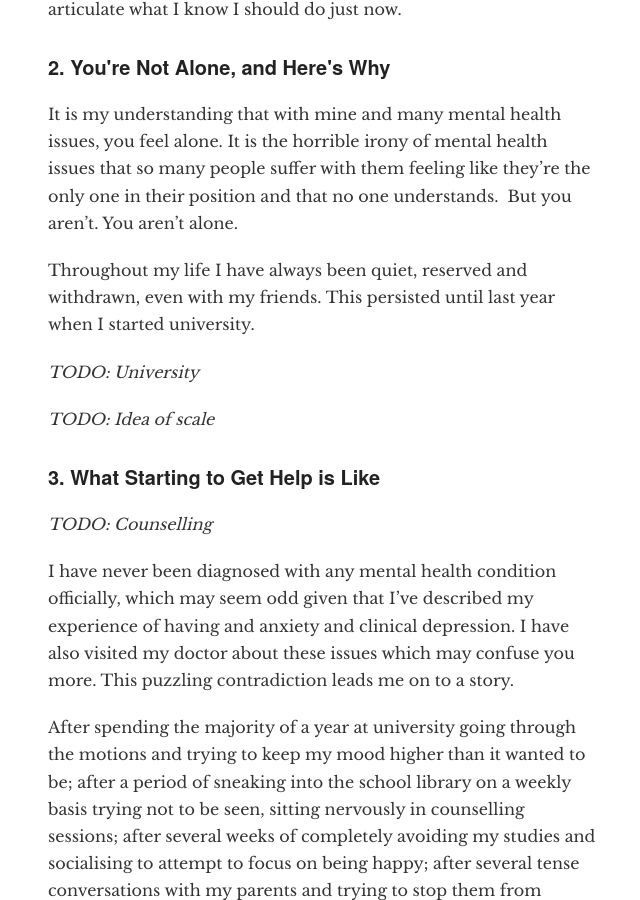
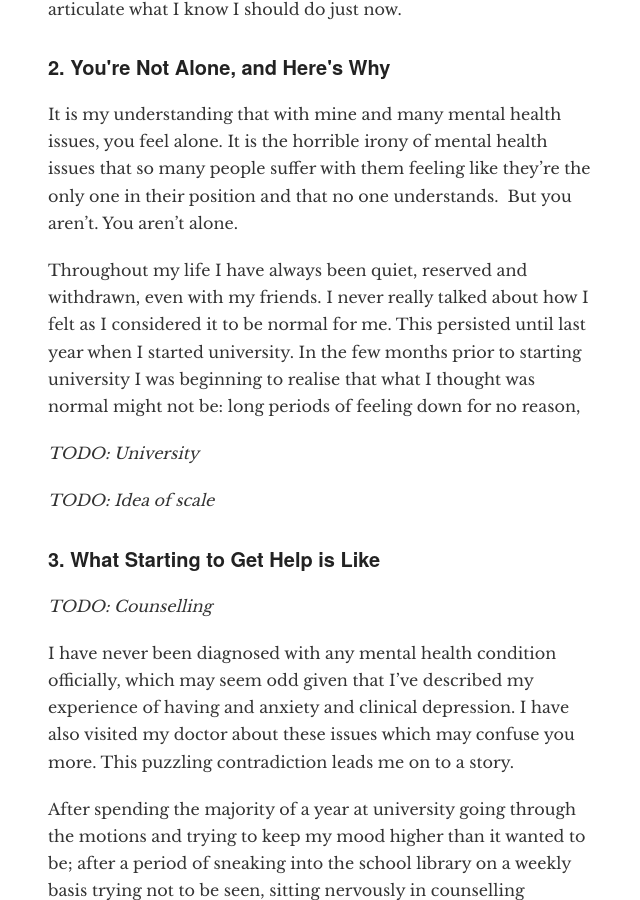
Before and after one commit to gmph/gmph.github.io, a Jekyll site: the page built from _posts/2015-08-09-mentalhealth.md, in a window 1280 px wide and 900 px high, scrolled down 2023 px. Shown: the whole window, without its empty margins (317-957 px from the left). Built offline with Jekyll 4.4.1, drawn with Linux system fonts in a browser that asks for light colours; nearby versions of some CDN libraries; some web fonts are replaced; comment, search, counter and statistics services are not loaded.

Commit message:
Mental Health updates

```diff
--- a/_posts/2015-08-09-mentalhealth.md
+++ b/_posts/2015-08-09-mentalhealth.md
@@ -39,7 +39,7 @@ For me, this with some combination of anxiety meant that often while I was at un
 
 It is my understanding that with mine and many mental health issues, you feel alone. It is the horrible irony of mental health issues that so many people suffer with them feeling like they're the only one in their position and that no one understands.  But you aren't. You aren't alone.
 
-Throughout my life I have always been quiet, reserved and withdrawn, even with my friends. This persisted until last year when I started university.
+Throughout my life I have always been quiet, reserved and withdrawn, even with my friends. I never really talked about how I felt as I considered it to be normal for me. This persisted until last year when I started university. In the few months prior to starting university I was beginning to realise that what I thought was normal might not be: long periods of feeling down for no reason,
 
 _TODO: University_
 
```
Also changed, not shown: other parts of _posts/2015-08-09-mentalhealth.md (+1 -1 lines).
